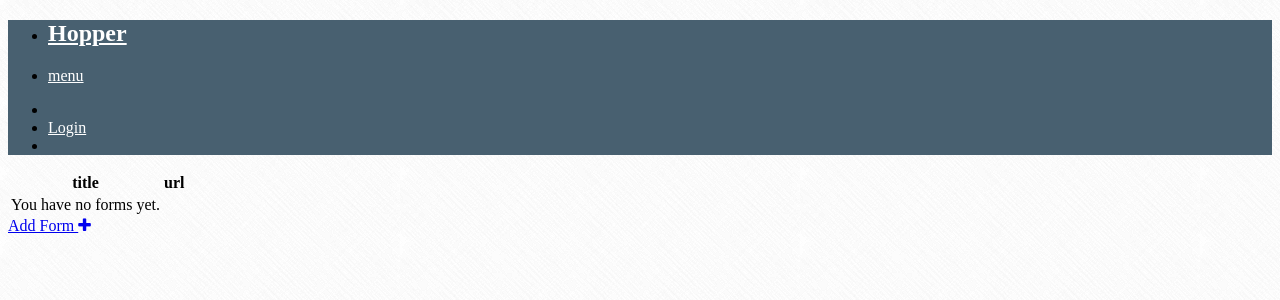
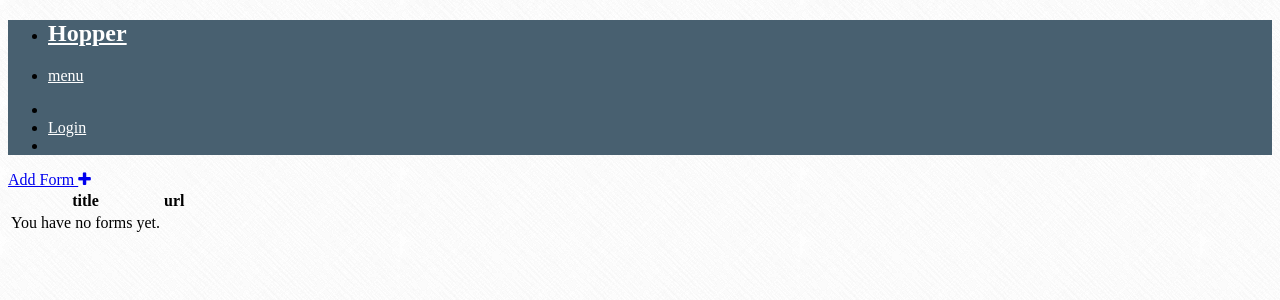
Before and after one commit to PicturePipe/hopper, a Django app: template hopper/templates/form_data/formdata_list.html in a window 1280 px wide. Shown: the top 300 px of the page. Run offline with Django 3.2, Linux system fonts and the light colour scheme; the template is opened without the code that fills it, so the values that code supplies are empty; some libraries are stand-ins or nearby versions.

Commit message:
Moved link and add css class

```diff
--- a/hopper/templates/form_data/formdata_list.html
+++ b/hopper/templates/form_data/formdata_list.html
@@ -9,6 +9,9 @@
 {% block content %}
 <div class="row">
   <div class="large-12 columns">
+    <div class="button success">
+      <a href="{% url 'form_data_create' %}">{% trans "Add Form" %} <i class="fa fa-plus"> </i></a>
+    </div>
     <table>
       <thead>
         <tr>
@@ -31,9 +34,6 @@
       {% endfor %}
       </tbody>
     </table>
-    <div>
-      <a href="{% url 'form_data_create' %}">{% trans "Add Form" %} <i class="fa fa-plus"> </i></a>
-    </div>
   </div>
 </div>
 {% endblock content %}
```
